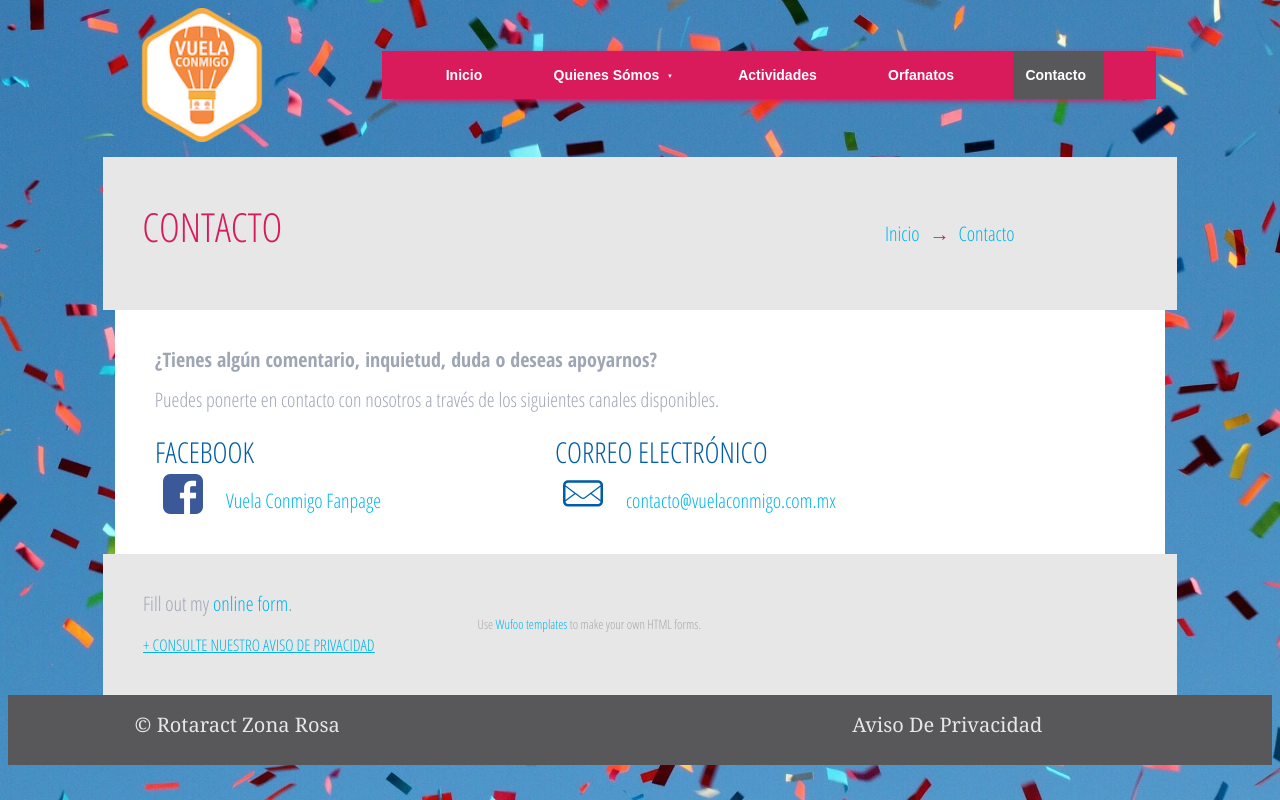
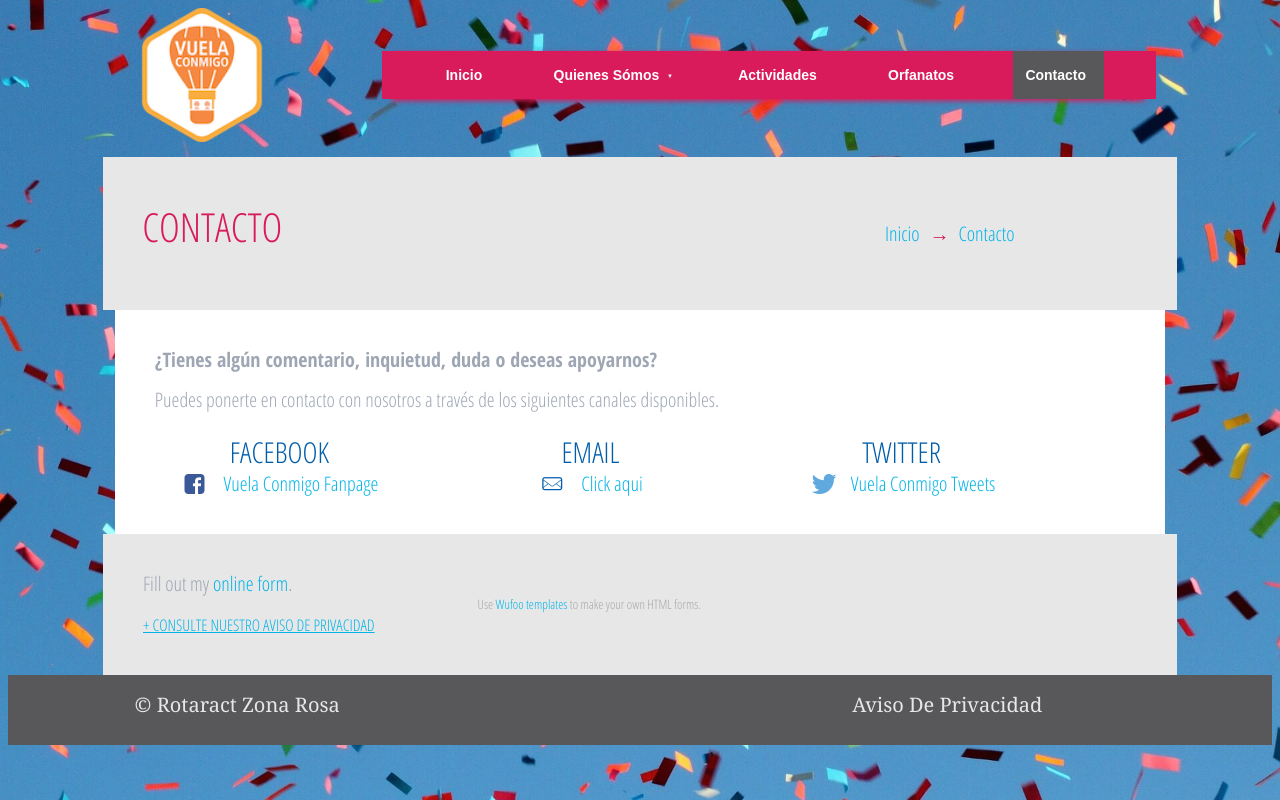
Before and after one commit to JairAviles/vuela-conmigo, a plain HTML site: page contacto/contacto.html in a window 1280 px wide. Drawn offline with Linux system fonts and the light colour scheme; a script that the page names is missing.

Commit message:
[Add] Twitter feed at index.html, social media at contacto.html

```diff
--- a/contacto/contacto.html
+++ b/contacto/contacto.html
@@ -61,14 +61,18 @@
 				<strong>¿Tienes algún comentario, inquietud, duda o deseas apoyarnos? </strong> <p>Puedes ponerte en contacto con nosotros a través de los siguientes canales disponibles.</p>
 			</div>
 			<div class="col-12">
-				<div class="row">
-					<h4 class="col-6 text--azure">Facebook</h4>
-					<h4 class="col-6 text--azure">Correo Electr&oacute;nico</h4>
-					<div class="col-6">
+				<div class="row center between">
+					<h4 class="col-4 text--azure">Facebook</h4>
+					<h4 class="col-4 text--azure">Email</h4>
+					<h4 class="col-4 text--azure">Twitter</h4>
+					<div class="col-4">
 						<div title="Code: 0xe800" class="the-icons"><i class="demo-icon icon-facebook-rect">&#xe800;</i><a href="https://www.facebook.com/talleresvuelaconmigo/" target="_blank">Vuela Conmigo Fanpage</a></div>
 					</div>
-					<div class="col-6">
-						<div title="Code: 0xe803" class="the-icons"><i class="demo-icon icon-mail">&#xe803;</i><a href="mailto:contacto@vuelaconmigo.com.mx">contacto@vuelaconmigo.com.mx</a></div>
+					<div class="col-4">
+						<div title="contacto@vuelaconmigo.com.mx" class="the-icons"><i class="demo-icon icon-mail">&#xe803;</i><a href="mailto:contacto@vuelaconmigo.com.mx">Click aqui</a></div>
+					</div>
+					<div class="col-4">
+						<div title="Code: 0xe801" class="the-icons"><i class="demo-icon icon-twitter-bird">&#xe801;</i><a href="https://twitter.com/RotVuelaconmigo" target="_blank">Vuela Conmigo Tweets</a></div>
 					</div>
 				</div>
 				<!-- <div class="row">
--- a/index.html
+++ b/index.html
@@ -70,33 +70,16 @@
 					<a href="acerca/vuela-conmigo.html" class="more">+ Mas información</a>
 				</section>
 			</div>
-			<!--<hr>
+			<hr>
 			<div class="row">
 				<div class="col-12">
-					<h6>Siguenos en nuestras redes sociales</h6>
+					<h6>Noticias recientes via Twitter</h6>
+				</div>
+				<div class="col-12 center">
+					<a class="twitter-timeline" href="https://twitter.com/RotVuelaconmigo" data-widget-id="696861530332262401">Tweets por el @RotVuelaconmigo.</a>
+					<script>!function(d,s,id){var js,fjs=d.getElementsByTagName(s)[0],p=/^http:/.test(d.location)?'http':'https';if(!d.getElementById(id)){js=d.createElement(s);js.id=id;js.src=p+"://platform.twitter.com/widgets.js";fjs.parentNode.insertBefore(js,fjs);}}(document,"script","twitter-wjs");</script>
 				</div>
 			</div>
-			<div class="row panel--social_media center">
-				<div class="col-offset-1">
-				</div>
-				<div class="col-2">
-					<a href="https://www.facebook.com/talleresvuelaconmigo/" target="_blank">
-						<img src="img/secciones/contacto/fb_badge.png" class="img--margin"/>
-					</a>
-				</div>
-				<div class="col-2">
-					<a href="#">
-						<img src="img/secciones/contacto/twt_badge.png" class="img--margin"/>
-					</a>
-				</div>
-				<div class="col-2">
-					<a href="#">
-						<img src="img/secciones/contacto/igm_badge.png" class="img--margin"/>
-					</a>
-				</div>
-				<div class="col-offset-1">
-				</div>
-			</div> -->
 		</div>
 	</section>
 	<section class="panel--bottom">
--- a/scss/base/_fuentes.scss
+++ b/scss/base/_fuentes.scss
@@ -82,23 +82,23 @@ $font-dir: "../assets/fonts";
 
 .icon-facebook-rect:before {
   content: '\e800';
-  font-size: 2em;
+  font-size: 1em;
   color: $facebook;
 }
 
 .icon-twitter-bird:before {
   content: '\e801';
-  font-size: 2em;
+  font-size: 1em;
   color: $twitter;
 }
 .icon-instagram:before {
   content: '\e802';
-  font-size: 2em;
+  font-size: 1em;
   color: $instagram;
 }
 
 .icon-mail:before {
   content: '\e803';
-  font-size: 2em;
+  font-size: 1em;
   color: $azure ;
 }
```
Also changed, not shown: css/style.css.
